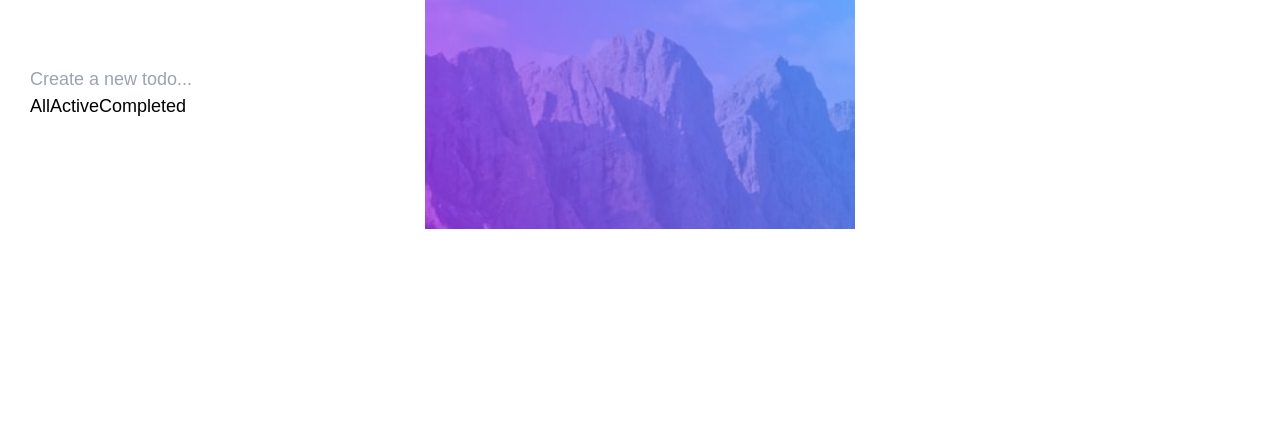
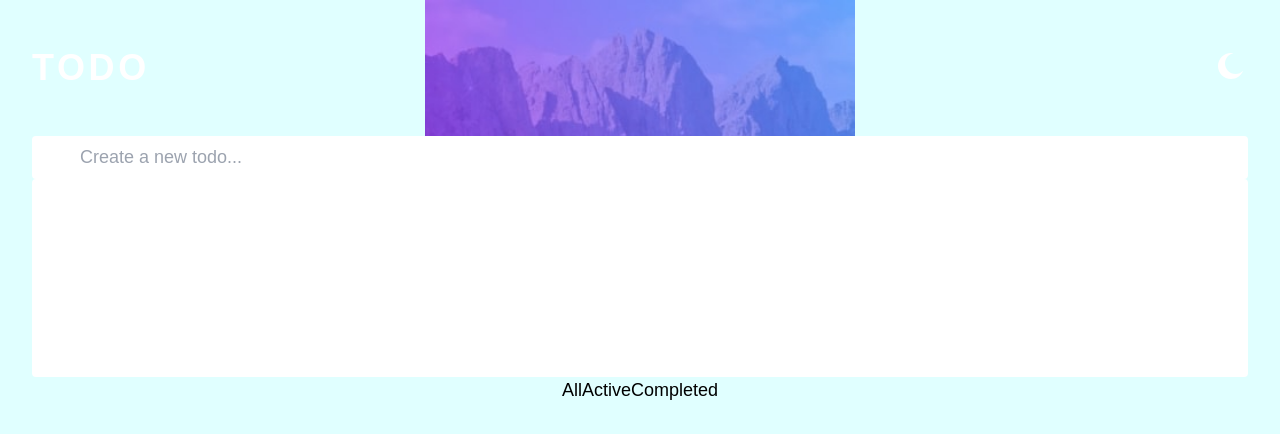
Before and after one commit to ittybe/todo-webapp, a React (Create React App) app: page / in a window 1280 px wide. Shown: the top 434 px of the page. Built offline with nearby package versions, Linux system fonts and the light colour scheme.

Commit message:
styles changes

```diff
--- a/public/index.html
+++ b/public/index.html
@@ -30,10 +30,6 @@
     <noscript>You need to enable JavaScript to run this app.</noscript>
     <div class="page-wrapper bg-img-light-mb dark:bg-img-dark-mb bg-top bg-no-repeat bg-contain">
       <div class="app-wrapper">
-        <div class="header flex justify-between items-center">
-          <div class="text-3xl font-bold text-white tracking-widest">TODO</div>
-          <a class="bg-moon-sign dark:bg-sun-sign bg-no-repeat bg-auto"></a>
-        </div>
         <div id="root"></div>
       </div>
     </div>
--- a/src/AddTaskInput.js
+++ b/src/AddTaskInput.js
@@ -17,8 +17,9 @@ export default class AddTaskInput extends React.Component {
     render(){
         return (
             <div>
-                <form onSubmit={this.onTrigger} autoComplete="off">
-                    <input type = "text" name="task" placeholder="Create a new todo..."/>
+                <form onSubmit={this.onTrigger} autoComplete="off" className="w-full">
+                    <input type = "text" name="task" placeholder="Create a new todo..."
+                            className="w-full rounded pl-12 py-2 pr-2"/>
                     {/* <input type = "submit" value = "Submit"/> */}
                 </form>
             </div>
--- a/src/App.js
+++ b/src/App.js
@@ -122,10 +122,16 @@ class App extends React.Component {
 
     render() {
         return (
-            <div>
-                <AddTaskInput parentAddTask={this.addTask}/>
-                <TaskBoard  tasks={this.tasksToRender()} remove={this.removeTask} mark={this.switchMarkTask} />
-                <ChangeTasksToShow set={this.setTasksToShow}/>
+            <div className="mx-8 my-12 flex flex-col flex-grow justify-center">
+                <div class="header flex justify-between items-center">
+                    <div class="text-4xl font-bold text-white tracking-widest">TODO</div>
+                    <button class="bg-moon-sign dark:bg-sun-sign bg-no-repeat bg-auto"></button>
+                </div>
+                <div className="flex-grow flex flex-col my-12">
+                    <AddTaskInput parentAddTask={this.addTask}/>
+                    <TaskBoard  tasks={this.tasksToRender()} remove={this.removeTask} mark={this.switchMarkTask} />
+                    <ChangeTasksToShow set={this.setTasksToShow}/>
+                </div>
             </div>
         )
     }
--- a/src/ChangeTasksToShow.js
+++ b/src/ChangeTasksToShow.js
@@ -15,7 +15,7 @@ export default class ChangeTasksToShow extends React.Component {
 
     render() {
         return (
-            <div className="flex flex-row">
+            <div className="flex flex-row justify-center rounded">
                 <button onClick={()=> this.setAll()}>All</button>
                 <button onClick={()=> this.setActive()}>Active</button>
                 <button onClick={()=> this.setCompleted()}>Completed</button>
--- a/src/TaskBoard.js
+++ b/src/TaskBoard.js
@@ -4,7 +4,8 @@ import Task from "./Task";
 export default class TaskBoard extends React.Component {
     render() {
         return (
-            <div>
+            <div className="flex-grow rounded task-board-light">
+                <div>
                 {this.props.tasks.map((task, index) => {
                     return <Task
                         key={task.id}
@@ -14,6 +15,11 @@ export default class TaskBoard extends React.Component {
                         task = {task}
                         />
                 })}
+                </div>
+                <div>
+
+                </div>
+
             </div>
         )
     }
--- a/src/index.css
+++ b/src/index.css
@@ -8,26 +8,51 @@ body {
     font-size: var(--font-size);
     font-family: var(--font-family);
     font-weight: var(--weight-thin);
+    background-color: lightcyan;
 }
 
 .page-wrapper {
-    /* delete */
-    height: 600px;
     background-size: 430px;
     /* preventing child top margin from shifting parent object  */
     overflow: auto;
 }
 
-.app-wrapper {
-    margin: 30px;
+#root {
+    display: flex;
+    flex-direction: column;
+
+    min-height: 500px;
 }
 
-.header a {
+.header button {
     width: 30px;
 }
 
-.header a::after {
+.header button::after {
     content: "";
     display: block;
     padding-top: 100%;
 }
+
+input {
+    position: relative;
+}
+
+input::after {
+    position: absolute;
+
+}
+
+input:focus {
+    outline: none;
+}
+
+.task-board-light {
+    @apply rounded;
+    background-color: white;
+
+}
+/* task */
+.task-board-light>div:first-child>div {
+    @apply border-b-2
+}
```
Also changed, not shown: 1 other file (tests, documents, lock files or other folders).
